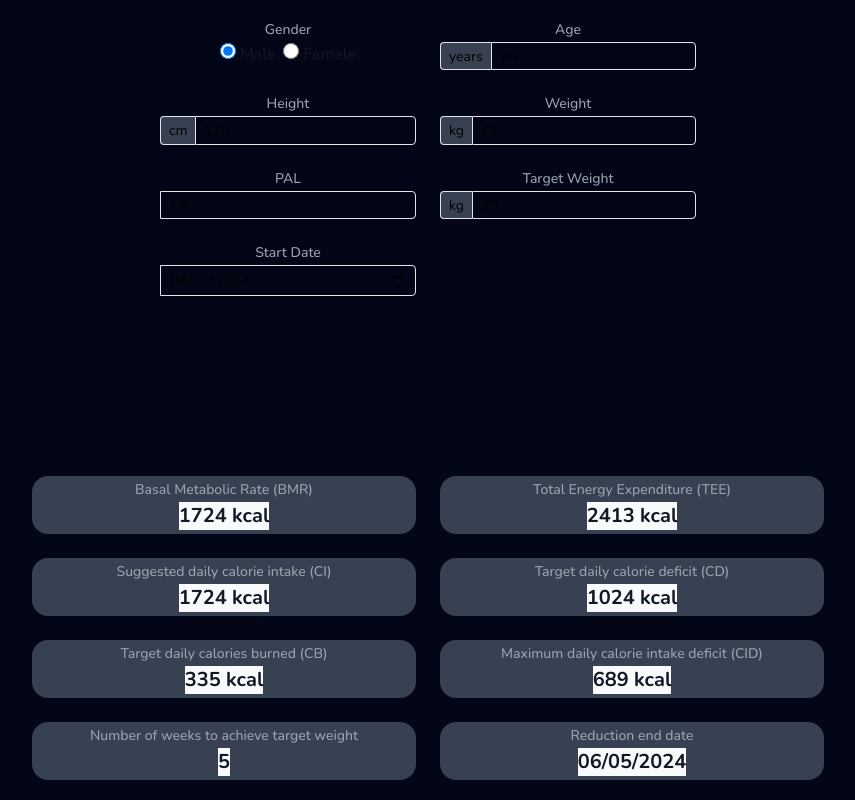
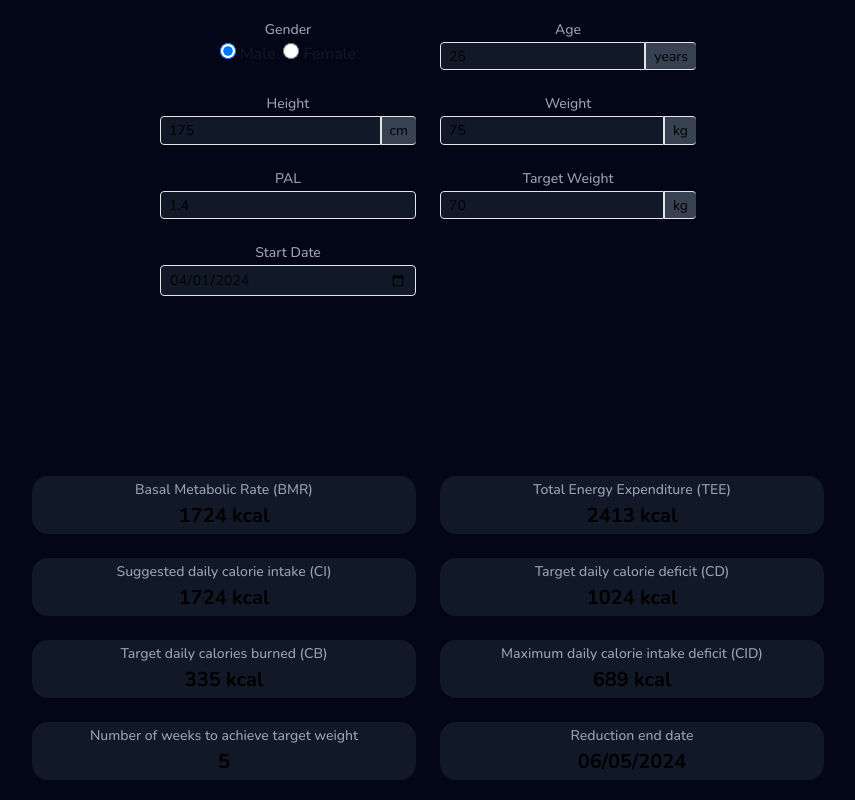
Before and after one commit to kgabrys1/diet-calc-app, a Next.js app: page / in a window 1280 px wide. Shown: the whole page, without its empty margins (212-1067 px from the left). Built offline with nearby package versions, Linux system fonts and the light colour scheme.

Commit message:
feat/fixed bg color and unit placement

```diff
--- a/src/app/components/Input.tsx
+++ b/src/app/components/Input.tsx
@@ -11,7 +11,7 @@ export default function Input({ id, type, unit, value, children, onChange }: Inp
     const isRadio = type === "radio"
     const isPal = id === "pal"
     const isDate = type === "date"
-    const inputStyle = "bg-gray-50 border border-gray-300 text-gray-900 text-sm rounded-lg focus:ring-blue-500 focus:border-blue-500 block w-full p-2.5 dark:bg-gray-700 dark:border-gray-600 dark:placeholder-gray-400 dark:text-white dark:focus:ring-blue-500 dark:focus:border-blue-500"
+
     return (
         <div className="flex flex-col items-center">
             <label className="block mb-0.5 text-sm font-medium text-gray-400">{children}</label>
@@ -36,7 +36,7 @@ export default function Input({ id, type, unit, value, children, onChange }: Inp
                             value="F"
                             checked={value === 'F' ?? "checked"}
                             onChange={(event) => onChange('gender', event.target.value)}
-                            className="w-4 h-4 text-blue-600 bg-gray-100 border-gray-300 focus:ring-blue-500 dark:focus:ring-blue-600 dark:ring-offset-gray-800 focus:ring-2 dark:bg-gray-700 dark:border-gray-600"
+                            className="w-4 h-4 text-blue-600 border-gray-300 focus:ring-blue-500 dark:focus:ring-blue-600 dark:ring-offset-gray-800 focus:ring-2 dark:bg-gray-700 dark:border-gray-600"
                         />
                         <label className="ms-1 font-medium text-gray-900 dark:text-white">Female</label>
                     </div>
@@ -45,21 +45,21 @@ export default function Input({ id, type, unit, value, children, onChange }: Inp
 
             {!isRadio &&
                 <div className="relative flex flex-wrap items-stretch w-64">
-                    {!isPal && !isDate &&
-                        <span
-                            className="flex items-center whitespace-nowrap rounded-s border border-e-0 border-solid border-neutral-200 px-2 py-[0.17rem] text-center text-sm font-normal leading-[1.5] text-surface dark:border-white/10 dark:text-white bg-gray-700"
-                            id="inputGroup"
-                        >{unit}</span>
-                    }
                     <input
                         id={id}
                         type={type}
                         value={value}
                         step={isPal ? 0.1 : 1}
                         onChange={(event) => onChange(id, event.target.value)}
-                        className="relative bg-gray-900 m-0 block flex-auto rounded-e border border-solid border-neutral-200 bg-transparent bg-clip-padding px-2 py-[0.17rem] text-sm font-normal leading-[1.5] text-surface outline-none transition duration-200 ease-in-out placeholder:text-neutral-500 focus:z-[3] focus:border-primary focus:shadow-inset focus:outline-none motion-reduce:transition-none dark:border-white/10 dark:text-white dark:placeholder:text-neutral-200 dark:autofill:shadow-autofill dark:focus:border-primary"
+                        className={`relative bg-gray-900 m-0 block flex-auto ${unit ? 'rounded-s' : 'rounded'} border border-solid border-neutral-200 bg-clip-padding px-2 py-[0.17rem] text-sm font-normal leading-[1.5] text-surface outline-none transition duration-200 ease-in-out placeholder:text-neutral-500 focus:z-[3] focus:border-primary focus:shadow-inset focus:outline-none motion-reduce:transition-none dark:border-white/10 dark:text-white dark:placeholder:text-neutral-200 dark:autofill:shadow-autofill dark:focus:border-primary`}
                         aria-describedby="inputGroup"
                         required />
+                    {unit &&
+                        <span
+                            className="flex items-center whitespace-nowrap rounded-e border border-e-0 border-solid border-neutral-200 px-2 py-[0.17rem] text-center text-sm font-normal leading-[1.5] text-surface dark:border-white/10 dark:text-white bg-gray-700"
+                            id="inputGroup"
+                        >{unit}</span>
+                    }
                 </div>
             }
 
--- a/src/app/components/Result.tsx
+++ b/src/app/components/Result.tsx
@@ -6,10 +6,10 @@ interface ResultProps {
 }
 
 export default function Results({ children, id, value, unit }: ResultProps) {
-    const inputStyle = "bg-gray-50 text-center text-xl font-bold text-gray-900 dark:bg-gray-700 dark:text-white"
+    const inputStyle = "text-center text-xl font-bold dark:text-white"
 
     return (
-        <div className="flex flex-col p-1 w-96 items-center rounded-2xl bg-gray-700">
+        <div className="flex flex-col p-1 w-96 items-center rounded-2xl bg-gray-900">
             <label className="block mb-0.5 text-sm font-medium text-gray-400">{children}</label>
             {id !== 'weeks' && id !== 'endDate' && <p id={id} className={inputStyle}>{value} {unit}</p>}
             {(id === 'weeks' || id === 'endDate') && <p id={id} className={inputStyle}>{value}</p>}
```
